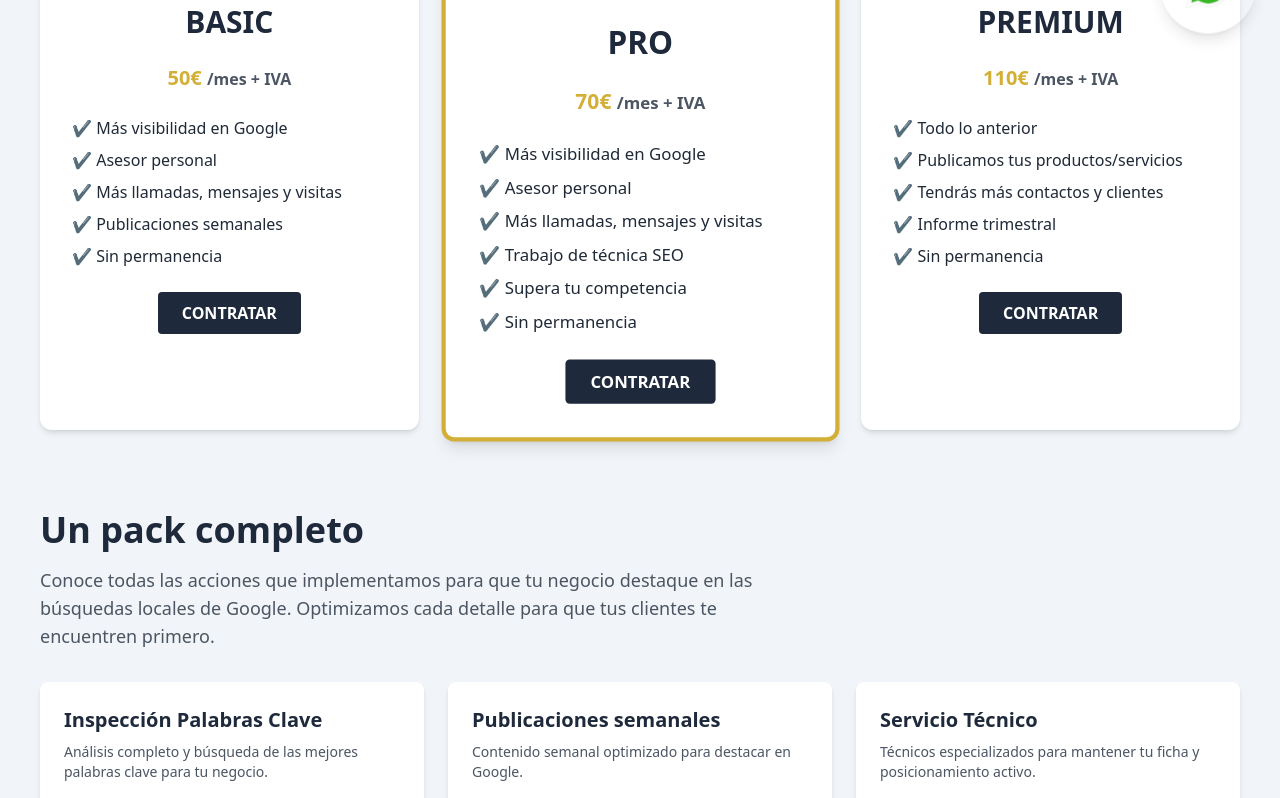
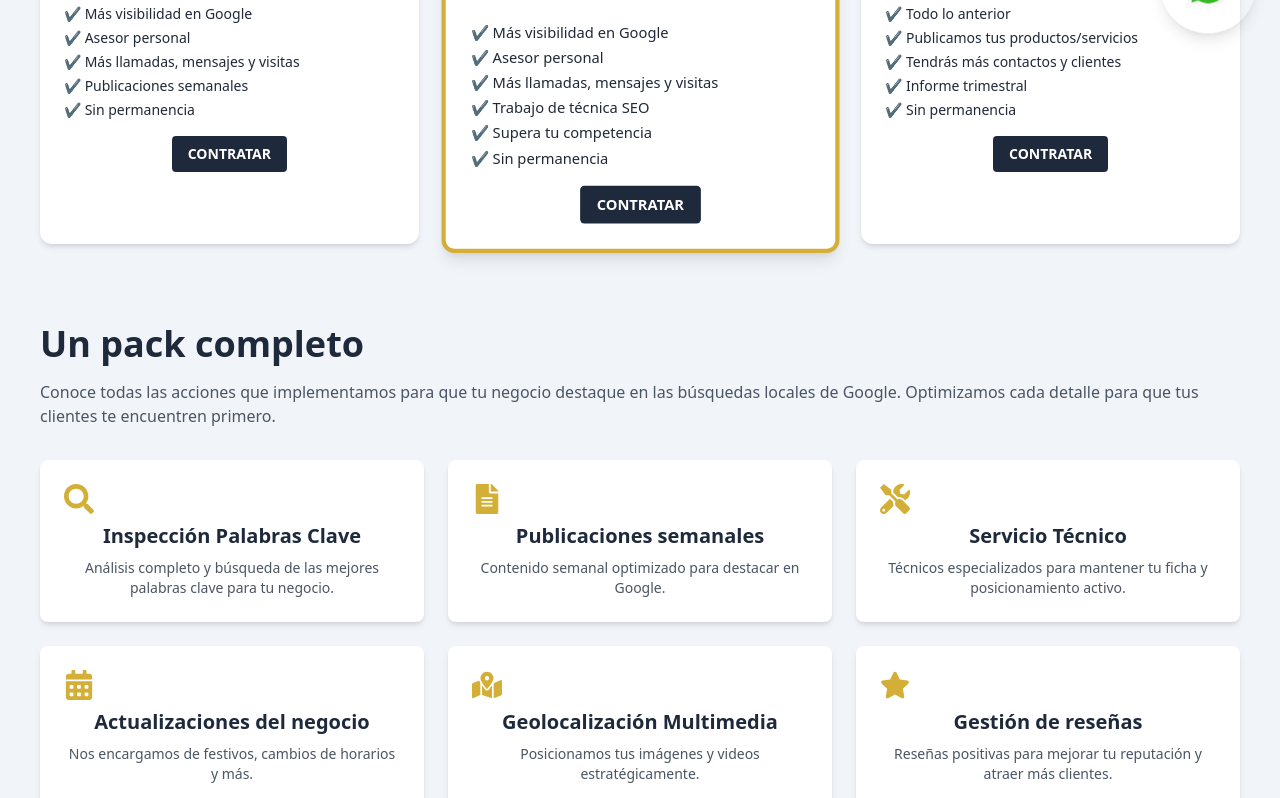
Before and after one commit to MarianDark/mml-website, a React (Vite) app in the folder frontend/: page /servicios/seo in a window 1280 px wide. Shown: the part 720-1518 px from the top of the page. Built offline with nearby package versions, Linux system fonts and the light colour scheme.

Commit message:
update seo

```diff
--- a/frontend/src/pages/Nosotros.jsx
+++ b/frontend/src/pages/Nosotros.jsx
@@ -5,7 +5,7 @@ export default function Nosotros() {
     <section className="pt-24 px-4 md:px-10 bg-slate-100 text-gray-800 font-sans min-h-screen">
       <div className="max-w-4xl mx-auto text-center">
         <motion.h2
-          className="text-3xl md:text-5xl font-bold mb-8 text-mmlgold"
+          className="text-3xl md:text-4xl font-bold mb-8 text-mmlgold"
           initial={{ opacity: 0, y: 40 }}
           whileInView={{ opacity: 1, y: 0 }}
           transition={{ duration: 0.6 }}
@@ -14,7 +14,7 @@ export default function Nosotros() {
         </motion.h2>
 
         <motion.p
-          className="text-base md:text-2xl leading-relaxed space-y-4"
+          className="text-base md:text-xl leading-relaxed space-y-4"
           initial={{ opacity: 0, y: 40 }}
           whileInView={{ opacity: 1, y: 0 }}
           transition={{ delay: 0.2, duration: 0.8 }}
--- a/frontend/src/pages/Seo.jsx
+++ b/frontend/src/pages/Seo.jsx
@@ -1,5 +1,6 @@
 import { motion } from "framer-motion";
 import { useRef, useEffect, useState } from "react";
+import { FaSearch, FaCalendarAlt, FaFileAlt, FaTools, FaMapMarkedAlt, FaStar } from "react-icons/fa";
 
 export default function Seo() {
   const planesRef = useRef(null);
@@ -19,6 +20,39 @@ export default function Seo() {
     }
   }, []);
 
+  const features = [
+    {
+      icon: <FaSearch className="text-mmlgold text-3xl mb-2" />,
+      title: "Inspección Palabras Clave",
+      desc: "Análisis completo y búsqueda de las mejores palabras clave para tu negocio.",
+    },
+    {
+      icon: <FaFileAlt className="text-mmlgold text-3xl mb-2" />,
+      title: "Publicaciones semanales",
+      desc: "Contenido semanal optimizado para destacar en Google.",
+    },
+    {
+      icon: <FaTools className="text-mmlgold text-3xl mb-2" />,
+      title: "Servicio Técnico",
+      desc: "Técnicos especializados para mantener tu ficha y posicionamiento activo.",
+    },
+    {
+      icon: <FaCalendarAlt className="text-mmlgold text-3xl mb-2" />,
+      title: "Actualizaciones del negocio",
+      desc: "Nos encargamos de festivos, cambios de horarios y más.",
+    },
+    {
+      icon: <FaMapMarkedAlt className="text-mmlgold text-3xl mb-2" />,
+      title: "Geolocalización Multimedia",
+      desc: "Posicionamos tus imágenes y videos estratégicamente.",
+    },
+    {
+      icon: <FaStar className="text-mmlgold text-3xl mb-2" />,
+      title: "Gestión de reseñas",
+      desc: "Reseñas positivas para mejorar tu reputación y atraer más clientes.",
+    },
+  ];
+
   return (
     <section className="pt-40 px-4 md:px-10 bg-slate-100 text-gray-800 font-sans min-h-screen">
       <div className="max-w-7xl mx-auto text-center space-y-20">
@@ -29,10 +63,10 @@ export default function Seo() {
           whileInView={{ opacity: 1, y: 0 }}
           transition={{ duration: 0.6 }}
         >
-          <h2 className="text-4xl md:text-6xl font-bold text-mmlgold mb-6">
+          <h2 className="text-4xl md:text-4xl font-bold text-mmlgold mb-6">
             Servicio de SEO Local
           </h2>
-          <p className="text-xl md:text-2xl leading-relaxed max-w-4xl mx-auto">
+          <p className="text-xl md:text-xl leading-relaxed max-w-4xl mx-auto">
             ¿Quieres que tu negocio aparezca en las búsquedas locales de Google?
             En <span className="font-bold text-mmlgold">MML Stack</span> te ayudamos a optimizar tu visibilidad en tu ciudad o región.
             El SEO Local es la clave para atraer a clientes cercanos, destacar en Google Maps y convertir búsquedas en ventas reales.
@@ -54,33 +88,29 @@ export default function Seo() {
           transition={{ delay: 0.2, duration: 0.8 }}
         >
           {/* BASIC */}
-  <div className="bg-white p-8 rounded-xl shadow-md text-center space-y-6">
-    <h3 className="text-3xl font-bold text-slate-800">BASIC</h3>
-    <p className="text-xl text-mmlgold font-bold">
-      50€ <span className="text-base text-gray-600">/mes + IVA</span>
-    </p>
-    <ul className="text-left space-y-2 text-sm md:text-base">
+          <div className="bg-white p-6 rounded-xl shadow-md text-center space-y-4">
+            <h3 className="text-2xl font-bold text-slate-800">BASIC</h3>
+            <p className="text-lg text-mmlgold font-bold">50€ <span className="text-sm text-gray-600">/mes + IVA</span></p>
+            <ul className="text-left space-y-1 text-sm">
               <li>✔️ Más visibilidad en Google</li>
               <li>✔️ Asesor personal</li>
               <li>✔️ Más llamadas, mensajes y visitas</li>
               <li>✔️ Publicaciones semanales</li>
               <li>✔️ Sin permanencia</li>
             </ul>
-    <button className="bg-slate-800 text-white font-semibold px-6 py-2 rounded transition hover:text-mmlgold">
+            <button className="bg-slate-800 text-white px-4 py-2 text-sm rounded hover:text-mmlgold transition">
               CONTRATAR
             </button>
           </div>
 
           {/* PRO DESTACADO */}
-  <div className={`bg-white p-8 rounded-xl shadow-lg border-4 border-mmlgold relative text-center space-y-6 transform transition ${resaltarPro ? "scale-110 ring-4 ring-mmlgold" : "scale-105"}`}>
+          <div className={`bg-white p-6 rounded-xl shadow-lg border-4 border-mmlgold relative text-center space-y-4 transform transition ${resaltarPro ? "scale-110 ring-4 ring-mmlgold" : "scale-105"}`}>
             <span className="absolute top-0 right-0 bg-orange-500 text-white text-xs px-3 py-1 rounded-bl-lg">
               DESTACADO
             </span>
-    <h3 className="text-3xl font-bold text-slate-800">PRO</h3>
-    <p className="text-xl text-mmlgold font-bold">
-      70€ <span className="text-base text-gray-600">/mes + IVA</span>
-    </p>
-    <ul className="text-left space-y-2 text-sm md:text-base">
+            <h3 className="text-2xl font-bold text-slate-800">PRO</h3>
+            <p className="text-lg text-mmlgold font-bold">70€ <span className="text-sm text-gray-600">/mes + IVA</span></p>
+            <ul className="text-left space-y-1 text-sm">
               <li>✔️ Más visibilidad en Google</li>
               <li>✔️ Asesor personal</li>
               <li>✔️ Más llamadas, mensajes y visitas</li>
@@ -88,32 +118,29 @@ export default function Seo() {
               <li>✔️ Supera tu competencia</li>
               <li>✔️ Sin permanencia</li>
             </ul>
-    <button className="bg-slate-800 text-white font-semibold px-6 py-2 rounded transition hover:text-mmlgold">
+            <button className="bg-slate-800 text-white px-4 py-2 text-sm rounded hover:text-mmlgold transition">
               CONTRATAR
             </button>
           </div>
 
           {/* PREMIUM */}
-  <div className="bg-white p-8 rounded-xl shadow-md text-center space-y-6">
-    <h3 className="text-3xl font-bold text-slate-800">PREMIUM</h3>
-    <p className="text-xl text-mmlgold font-bold">
-      110€ <span className="text-base text-gray-600">/mes + IVA</span>
-    </p>
-    <ul className="text-left space-y-2 text-sm md:text-base">
+          <div className="bg-white p-6 rounded-xl shadow-md text-center space-y-4">
+            <h3 className="text-2xl font-bold text-slate-800">PREMIUM</h3>
+            <p className="text-lg text-mmlgold font-bold">110€ <span className="text-sm text-gray-600">/mes + IVA</span></p>
+            <ul className="text-left space-y-1 text-sm">
               <li>✔️ Todo lo anterior</li>
               <li>✔️ Publicamos tus productos/servicios</li>
               <li>✔️ Tendrás más contactos y clientes</li>
               <li>✔️ Informe trimestral</li>
               <li>✔️ Sin permanencia</li>
             </ul>
-    <button className="bg-slate-800 text-white font-semibold px-6 py-2 rounded transition hover:text-mmlgold">
+            <button className="bg-slate-800 text-white px-4 py-2 text-sm rounded hover:text-mmlgold transition">
               CONTRATAR
             </button>
           </div>
         </motion.div>
 
-
-        {/* Extras + Botón scroll */}
+        {/* Bloques de servicios */}
         <motion.div
           className="text-left"
           initial={{ opacity: 0, y: 30 }}
@@ -121,19 +148,14 @@ export default function Seo() {
           transition={{ duration: 0.6 }}
         >
           <h3 className="text-4xl font-bold text-slate-800 mb-4">Un pack completo</h3>
-          <p className="text-gray-600 mb-8 text-lg max-w-3xl">
+          <p className="text-gray-600 mb-8 text-base max-w-8xl">
             Conoce todas las acciones que implementamos para que tu negocio destaque en las búsquedas locales de Google. Optimizamos cada detalle para que tus clientes te encuentren primero.
           </p>
+
           <div className="grid grid-cols-1 md:grid-cols-3 gap-6">
-            {[
-              { title: "Inspección Palabras Clave", desc: "Análisis completo y búsqueda de las mejores palabras clave para tu negocio." },
-              { title: "Publicaciones semanales", desc: "Contenido semanal optimizado para destacar en Google." },
-              { title: "Servicio Técnico", desc: "Técnicos especializados para mantener tu ficha y posicionamiento activo." },
-              { title: "Actualizaciones del negocio", desc: "Nos encargamos de festivos, cambios de horarios y más." },
-              { title: "Geolocalización Multimedia", desc: "Posicionamos tus imágenes y videos estratégicamente." },
-              { title: "Gestión de reseñas", desc: "Reseñas positivas para mejorar tu reputación y atraer más clientes." },
-            ].map((item, idx) => (
-              <div key={idx} className="bg-white p-6 rounded-lg shadow-md">
+            {features.map((item, idx) => (
+              <div key={idx} className="bg-white p-6 rounded-lg shadow-md text-center">
+                {item.icon}
                 <h4 className="text-xl font-semibold mb-2 text-slate-800">{item.title}</h4>
                 <p className="text-gray-600 text-sm">{item.desc}</p>
               </div>
@@ -144,7 +166,7 @@ export default function Seo() {
           <div className="text-center mt-10">
             <button
               onClick={scrollToPlanes}
-              className="bg-slate-800 text-white font-semibold px-8 py-3 rounded-md text-lg transition hover:text-mmlgold"
+              className="bg-slate-800 text-white font-semibold px-6 py-2 rounded-md text-sm transition hover:text-mmlgold"
             >
               LO QUIERO!
             </button>
```
Lines whose indentation alone changed are shown as unchanged.
